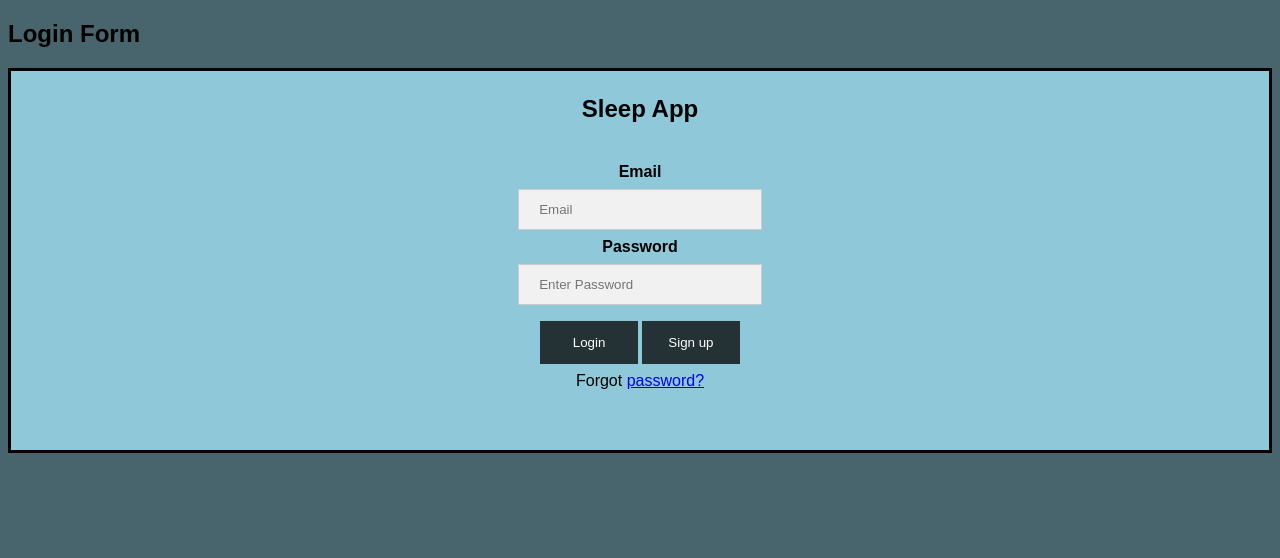
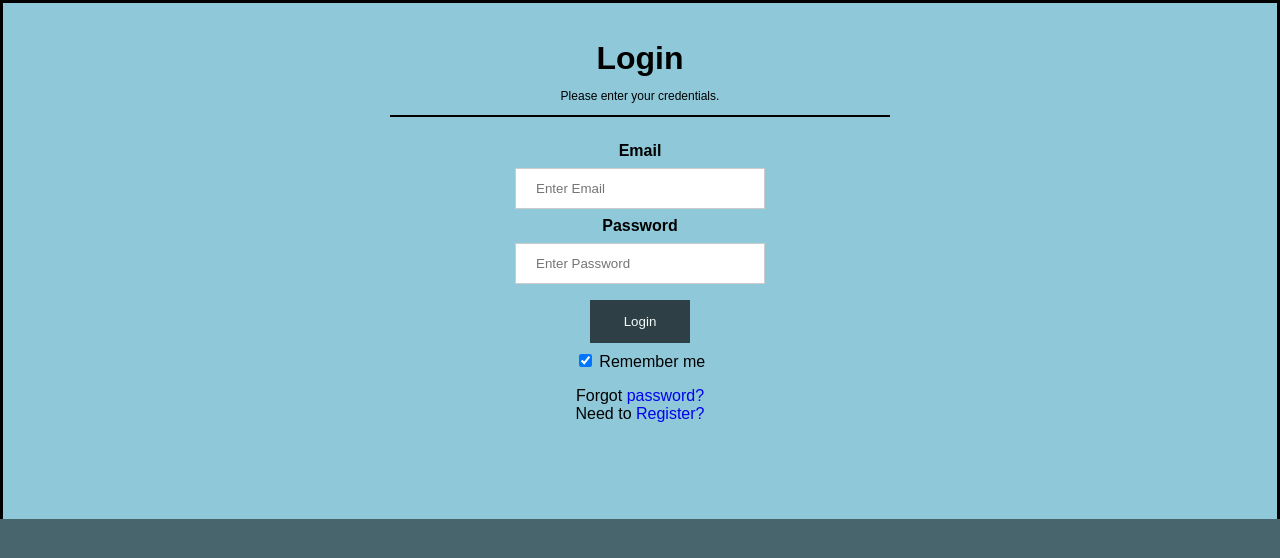
Before and after one commit to satoru-h22/Echolux, a PHP site: page /loginform.php in a window 1280 px wide. Shown: the top 558 px of the page. Run offline with PHP 8.4, Linux system fonts and the light colour scheme.

Commit message:
Update loginform.php

```diff
--- a/loginform.php
+++ b/loginform.php
@@ -63,26 +63,21 @@ elseif (isset($_REQUEST['submit'])){
 <!DOCTYPE html>
 <html>
 <head>
-<meta name="viewport" content="width=device-width, initial-scale=1">
+	<meta name="viewport" content="width=device-width, initial-scale=1">
+	<link rel="stylesheet" href="sleepApp.css">
 <style>
 body {font-family: Arial, Helvetica, sans-serif;
-          background-color: #48656D;}
+        background-color:#48656D ;}
 form {border: 3px solid black;
   background-color: #8FC9D9;}
 
-input[type=email], input[type=password] {
-  width: 20%;
+input[type=text], input[type=password], input[type=email] {
+  width: 50%;
   padding: 12px 20px;
   margin: 8px 0;
   display: inline-block;
   border: 1px solid #ccc;
-  background: #f1f1f1;
   box-sizing: border-box;
-}
-
-input[type=text]:focus, input[type=password]:focus {
-  background-color: rgb(228, 220, 220);
-  outline: rgb(5, 5, 5);
 }
 
 button {
@@ -92,7 +87,12 @@ button {
   margin: 8px 0;
   border: none;
   cursor: pointer;
-  width: 8%;
+  width: 20%;
+}
+
+hr {
+  border: 1px solid #000000;
+  margin-bottom: 25px;
 }
 
 button:hover {
@@ -100,8 +100,8 @@ button:hover {
 }
 
 .cancelbtn {
-  width: auto;
-  padding: 10px 18px;
+  width: 20%;
+  padding: 14px 20px;
   background-color: #243236;
 }
 
@@ -110,15 +110,19 @@ button:hover {
   margin: 24px 0 12px 0;
 }
 
+img.avatar {
+  width: 40%;
+  border-radius: 50%;
+}
+
 .container {
-  padding: 20px;
-
-text-align: center;
+  padding: 16px;
+  text-align: center;
 }
 
 span.psw {
-  float: center;
-  padding-top: 10px;
+  float: right;
+  padding-top: 16px;
 }
 
 /* Change styles for span and cancel button on extra small screens */
@@ -130,39 +134,52 @@ span.psw {
   .cancelbtn {
      width: 100%;
   }
+
 }
 </style>
 </head>
 <body>
 
-<h2>Login Form</h2>
+<form action="<?php echo htmlspecialchars($_SERVER["PHP_SELF"]);?>" method="post" style=" border-bottom: none;">
+  <div class="container">
+    <h1>Login</h1>
+    <p>Please enter your credentials.</p>
+    <hr>
 
-<form action="" method="post">
-  <div class="imgcontainer">
-   <h2>Sleep App</h2>
-  </div>
-
-  <div class="container">
     <label for="Email"><b>Email</b></label>
     <br>
-    <input type="email" placeholder="Email" name="email" >
+    <input type="email" placeholder="Enter Email" name="email" required>
     <br>
+
     <label for="Password"><b>Password</b></label>
     <br>
-    <input type="Password" placeholder="Enter Password" name="password" >
-        <br>
-		<button type="submit" method="POST" name="submit" id="but_submit" >Login</button>
+    <input type="Password" placeholder="Enter Password" name="password" required>
+    <br>
 
+	<button type="submit" method="POST" name="submit" id="but_submit" >Login</button>
+<br>
 
-    <button type="submit" value="signUp" name="signUp" id="signUp">Sign up</button>
+		<div>
+			<label>
+			<input type="checkbox" checked="checked" name="remember"> Remember me
+			</label>
+		</div>
+	<div class="container" style="background-color: #8FC9D9; height: auto:">
+		<div>
+			<div>
+			<span>Forgot <a href="#">password?</a></span>
+			</div>
+			<div>
+			<span>Need to <a href="Register.php">Register?</a></span>
+			</div>
+		</div>
+	</div>
+	<div class="container" style="background-color: #8FC9D9;">
+	</div>
+	<div class="container" style="background-color: #8FC9D9;">
+	</div>
 
-          <br>
-          <span class="psw">Forgot <a href="#">password?</a></span>
-  </div>
-
-  <div class="container" style="background-color:#8FC9D9">
-
-  </div>
+	</div>
 </form>
 </body>
 </html>
```
